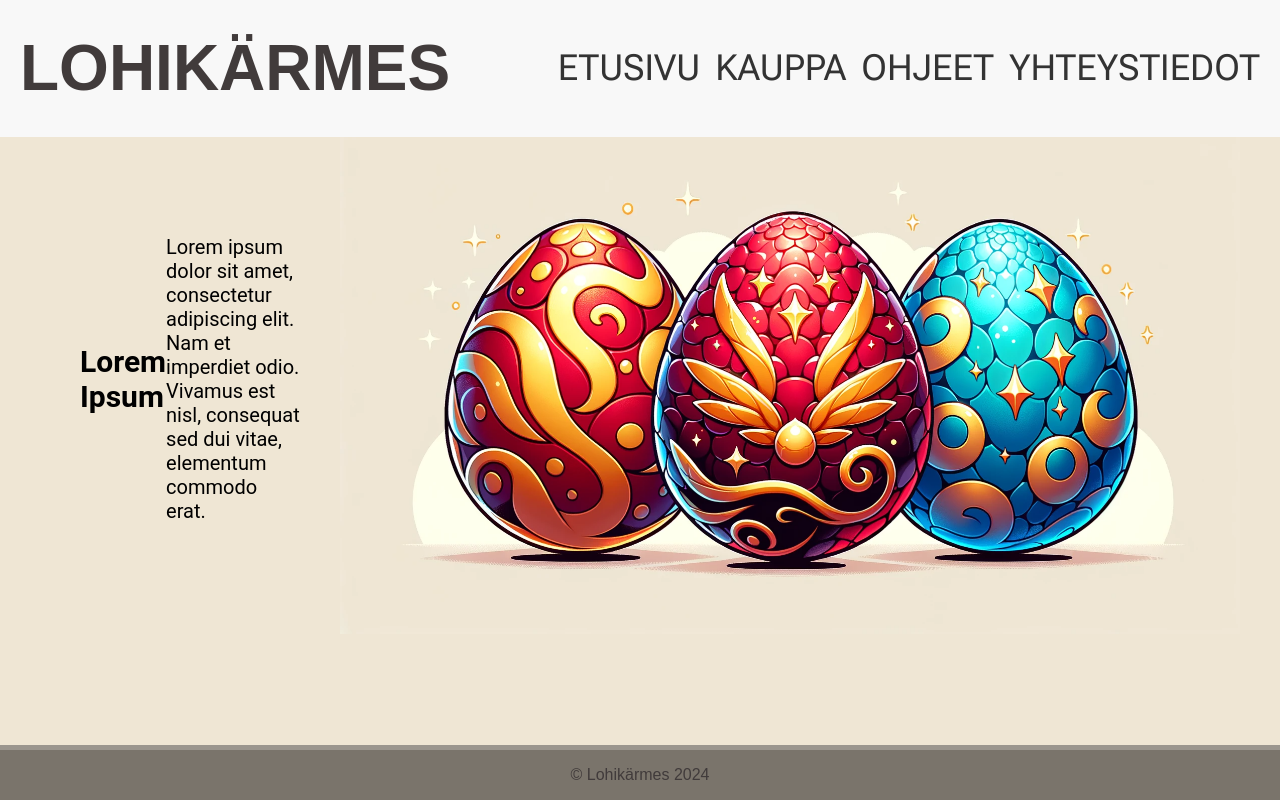
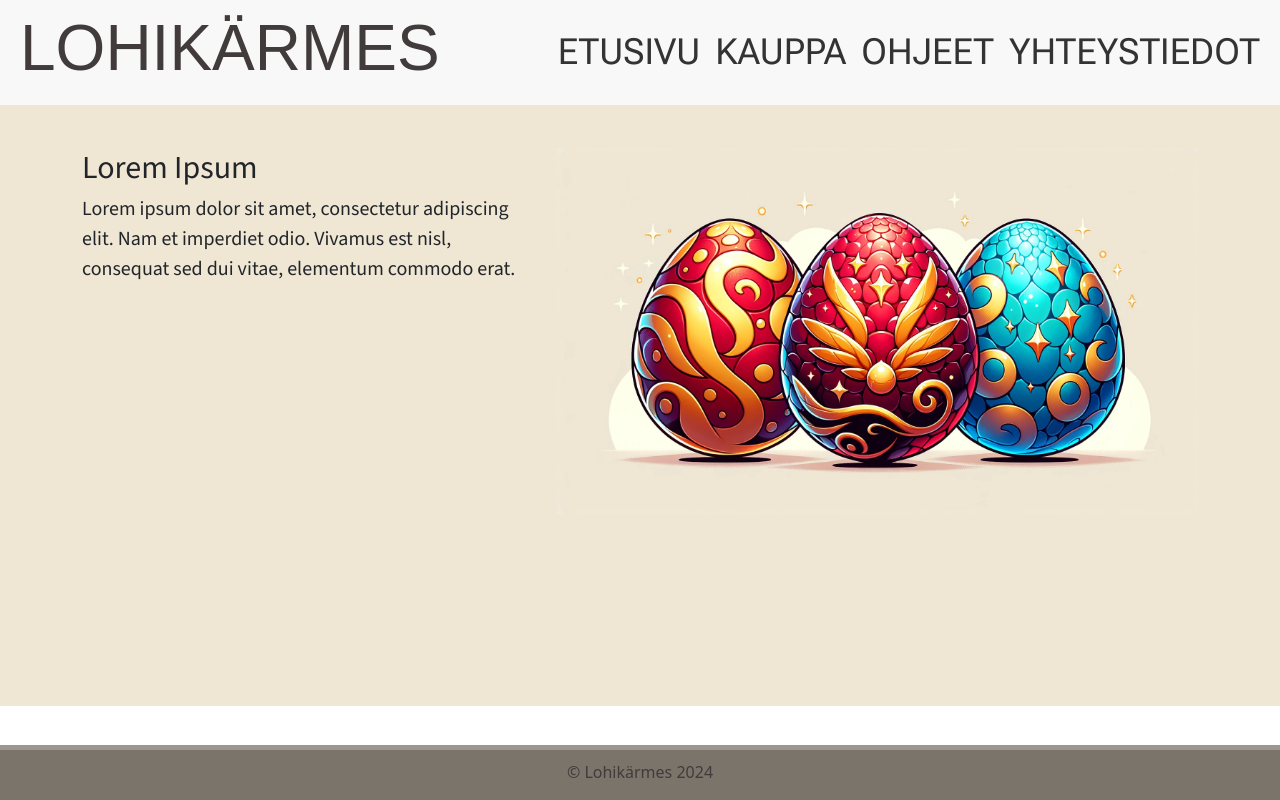
Before and after one commit to tino23001/HTML-projekti, a PHP site: page / in a window 1280 px wide. Run offline with PHP 8.4, Linux system fonts and the light colour scheme; some web fonts are replaced.

Commit message:
Bootstrap alkua
säätänyt vähän sitä ja tätä ja tota
Lisäsin nuo bootstrap linkit etusivu.html ja index.html

```diff
--- a/Etusivu.html
+++ b/Etusivu.html
@@ -5,6 +5,7 @@
     <meta name="viewport" content="width=device-width, initial-scale=1.0">
     <title>Lohikärmes</title>
     <link rel="stylesheet" href="styles.css">
+    <link href="https://cdn.jsdelivr.net/npm/bootstrap@5.3.2/dist/css/bootstrap.min.css" rel="stylesheet" integrity="sha384-T3c6CoIi6uLrA9TneNEoa7RxnatzjcDSCmG1MXxSR1GAsXEV/Dwwykc2MPK8M2HN" crossorigin="anonymous">
     <link href="https://fonts.googleapis.com/css2?family=Roboto+Flex:opsz@8..144&family=Snippet&family=Source+Sans+3&display=swap" rel="stylesheet">
 </head>
 
@@ -20,3 +21,6 @@
             </nav>
         </div>
     </header>
+    <script src="https://cdn.jsdelivr.net/npm/bootstrap@5.3.2/dist/js/bootstrap.bundle.min.js" integrity="sha384-C6RzsynM9kWDrMNeT87bh95OGNyZPhcTNXj1NW7RuBCsyN/o0jlpcV8Qyq46cDfL" crossorigin="anonymous"></script>
+</body>
+</html>
--- a/Testi.css
+++ b/Testi.css
@@ -3,7 +3,7 @@ body {
     margin: 0;
     padding: 0;
     background-color: #EFE6D4;
-    padding-top: 80px; /* Säädä tarvittaessa headerin korkeuden mukaan,
+    padding-top: 20px; /* Säädä tarvittaessa headerin korkeuden mukaan,
     VAIKUTTAA MUNAKUVAAN */
 }
 
@@ -62,48 +62,38 @@ nav a:hover {
 
 
 section {
-    /*display: flex;*/
-    /*flex-wrap: wrap;*/
-    /*justify-content: space-between;*/
-    margin: 20px;
+
     overflow: hidden;
+    background-color: #EFE6D4;
+    padding-bottom: 15%;
+
 }
+.container-lg {
+    margin-top: 10%;
+    overflow: hidden;
+    background-color: #EFE6D4;
 
-img {
-    max-width: 900px;
+}
+.col-lg-6 img {
+    max-width: 960px;
+    margin-bottom: 40%;
+    margin-right: 40%;
+    margin-left: auto;
     height: auto;
+
 }
-
-.container {
-    display: flex;
-    flex-wrap: wrap;
-    align-items: center;
-    justify-content: center;
-    margin: 20px;
-    overflow: hidden;
-}
-.centered-image img {
-    max-width: 900px;
-    height: auto;
+.text  {
+    font-family: "Source Sans 3", sans-serif;
+    font-size: 20px;
+    max-width: 400px;
     margin-right: auto;
-    /*margin-left: 40%; /* Säädä tätä prosenttiosuutta siirtääksesi kuvaa vasemmalle */
-    /*margin-right: auto;*/
-}
-.tekstipalsta  {
-    font-family: "Roboto", sans-serif;
-    font-size: 20px;
-    display: flex;
-    align-items: center;
-    flex: 1;
-    max-width: 500px;
-    padding: 40px;
-    height: auto;
-    box-sizing: border-box;
+    margin-top: 30%;
+    float: left;
 }
 
 
 
-article {
+/*article {
     background-color: #f2f2f2;
     border-radius: 5px;
     box-shadow: 0 0 10px rgba(0, 0, 0, 0.2);
@@ -121,7 +111,7 @@ article img {
 
 article h2 {
     margin-top: 0;
-}
+}*/
 form {
     background-color: #f2f2f2;
     border-radius: 5px;
@@ -166,6 +156,7 @@ footer {
     background-color: #7A746B;
     text-align: center;
     color: #413B3B;
+    padding-top: 10px;
 }
 
 footer:before {
--- a/index.html
+++ b/index.html
@@ -5,6 +5,7 @@
     <meta name="viewport" content="width=device-width, initial-scale=1.0">
     <title>Lohikärmes</title>
     <link rel="stylesheet" href="Testi.css">
+    <link href="https://cdn.jsdelivr.net/npm/bootstrap@5.3.2/dist/css/bootstrap.min.css" rel="stylesheet" integrity="sha384-T3c6CoIi6uLrA9TneNEoa7RxnatzjcDSCmG1MXxSR1GAsXEV/Dwwykc2MPK8M2HN" crossorigin="anonymous">
     <link href="https://fonts.googleapis.com/css2?family=Roboto+Flex:opsz@8..144&family=Snippet&family=Source+Sans+3&display=swap" rel="stylesheet">
 </head>
 <body>
@@ -23,13 +24,16 @@
 
 
     <section>
-        <div class="container">
-            <div class="tekstipalsta">
-                <h2>Lorem Ipsum</h2>
-                <p>Lorem ipsum dolor sit amet, consectetur adipiscing elit. Nam et imperdiet odio. Vivamus est nisl, consequat sed dui vitae, elementum commodo erat.</p>
-            </div>
-            <div class="centered-image">
-            <img src="EtusivunKuva.png" alt="Kuva lohikäärmeen munista">
+
+        <div class="container-lg">
+            <div class="row">
+                <div class="col-lg-5 text">
+                    <h2>Lorem Ipsum</h2>
+                    <p>Lorem ipsum dolor sit amet, consectetur adipiscing elit. Nam et imperdiet odio. Vivamus est nisl, consequat sed dui vitae, elementum commodo erat.</p>
+                </div>
+                <div class="col-lg-7 img">
+                    <img src="EtusivunKuva.png" class="img-fluid" alt="Kuva lohikäärmeen munista">
+                </div>
             </div>
         </div>
 
@@ -37,5 +41,6 @@
     <footer>
         <p>© Lohikärmes 2024</p>
     </footer>
+    <script src="https://cdn.jsdelivr.net/npm/bootstrap@5.3.2/dist/js/bootstrap.bundle.min.js" integrity="sha384-C6RzsynM9kWDrMNeT87bh95OGNyZPhcTNXj1NW7RuBCsyN/o0jlpcV8Qyq46cDfL" crossorigin="anonymous"></script>
 </body>
 </html>
```
